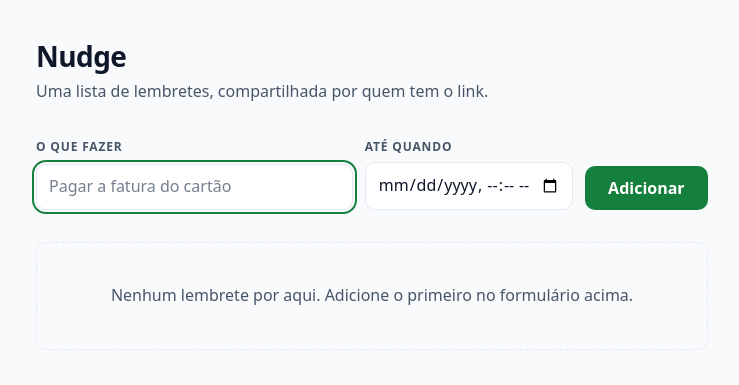
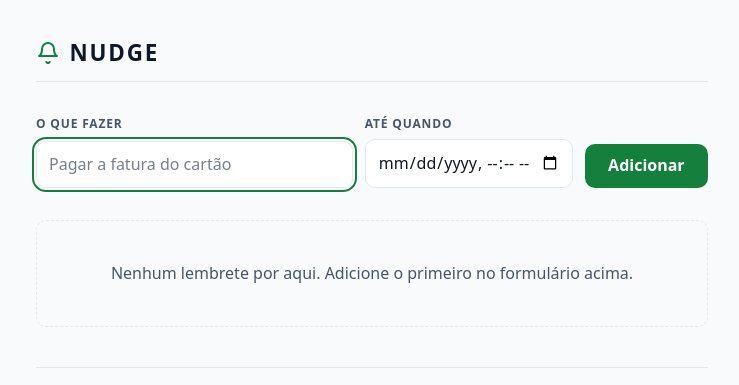
Before and after one commit to GabrielWillers/nudge, a FastAPI app: template app/templates/index.html in a window 1280 px wide. Shown: the top 385 px of the page, without its empty margins (268-1007 px from the left). Run offline with FastAPI, Linux system fonts and the light colour scheme; the template is opened without the code that fills it, so the values that code supplies are empty; parts of the project's set-up code (start-up, migrations or seed data) failed here and were passed over.

Commit message:
style(app): enxugar o cabeçalho e adicionar favicon próprio
Apresentação apenas: nenhuma rota, predicado ou dependência muda.

- sai a frase de apresentação sob o título, que era texto de folheto
- o nome vira marca: sino em SVG, caixa alta pelo CSS (o conteúdo segue
  "Nudge", que é como o leitor de tela deve pronunciar) e uma linha de
  base que faz par com a do rodapé
- favicon em app/static/favicon.svg, declarado no <head>: sem a
  declaração o navegador pede /favicon.ico na raiz, recebe 404, e cada
  visita injeta erro no log e na métrica por rota — ruído que viraria
  taxa de erro falsa no painel da fase 12

Arquivos de código seguem em 13, contra o teto de 20 do ADR-0010: o
favicon é ativo, como o CSS. 28 testes verdes.

Co-Authored-By: Claude Opus 5 <noreply@anthropic.com>

```diff
--- a/app/static/style.css
+++ b/app/static/style.css
@@ -63,16 +63,32 @@ main,
   margin: 0 auto;
 }
 
-h1 {
-  margin: 0;
-  font-size: 1.75rem;
-  line-height: 1.2;
-  letter-spacing: -0.02em;
+/* Sem o subtítulo, o título ficava solto no alto da página. A linha de base
+   fecha o cabeçalho e faz par com a do rodapé, emoldurando o conteúdo. */
+.topo {
+  margin-bottom: 2rem;
+  padding-bottom: 0.9rem;
+  border-bottom: 1px solid var(--borda);
 }
 
-.subtitulo {
-  margin: 0.35rem 0 2rem;
-  color: var(--apoio);
+/* Caixa alta pelo CSS, não no texto: o conteúdo segue "Nudge", que é como o
+   leitor de tela deve pronunciar. Caixa alta pede entrelinha positiva, ao
+   contrário da negativa que serve para caixa mista. */
+h1 {
+  display: flex;
+  align-items: center;
+  gap: 0.6rem;
+  margin: 0;
+  font-size: 1.4rem;
+  font-weight: 700;
+  line-height: 1.2;
+  text-transform: uppercase;
+  letter-spacing: 0.08em;
+}
+
+h1 svg {
+  flex: none;
+  color: var(--acao);
 }
 
 /* --- mensagem de erro --------------------------------------------------- */
--- a/app/templates/base.html
+++ b/app/templates/base.html
@@ -4,6 +4,9 @@
     <meta charset="utf-8" />
     <meta name="viewport" content="width=device-width, initial-scale=1" />
     <meta name="color-scheme" content="light dark" />
+    <!-- Declarado explicitamente: sem isso o navegador pede /favicon.ico na
+         raiz, que não existe, e todo acesso deixa um 404 no log e na métrica. -->
+    <link rel="icon" href="{{ url_for('static', path='/favicon.svg') }}" type="image/svg+xml" />
     <meta name="description" content="Lista compartilhada de lembretes." />
     <title>Nudge — lembretes</title>
     <!-- O endereço carrega o identificador de build: sem isso, o navegador
@@ -16,8 +19,14 @@
   </head>
   <body>
     <header class="topo">
-      <h1>Nudge</h1>
-      <p class="subtitulo">Uma lista de lembretes, compartilhada por quem tem o link.</p>
+      <h1>
+        <svg width="24" height="24" viewBox="0 0 24 24" fill="none" stroke="currentColor"
+             stroke-width="2" stroke-linecap="round" stroke-linejoin="round" aria-hidden="true">
+          <path d="M18 8a6 6 0 1 0-12 0c0 6-3 7-3 7h18s-3-1-3-7" />
+          <path d="M10.3 21a1.94 1.94 0 0 0 3.4 0" />
+        </svg>
+        Nudge
+      </h1>
     </header>
 
     <main>{% block conteudo %}{% endblock %}</main>
```
Also changed, not shown: specs/trd/nudge-app-v1.md (+6 -0 lines), tests/test_operability.py (+11 -0 lines), app/static/favicon.svg (added).
